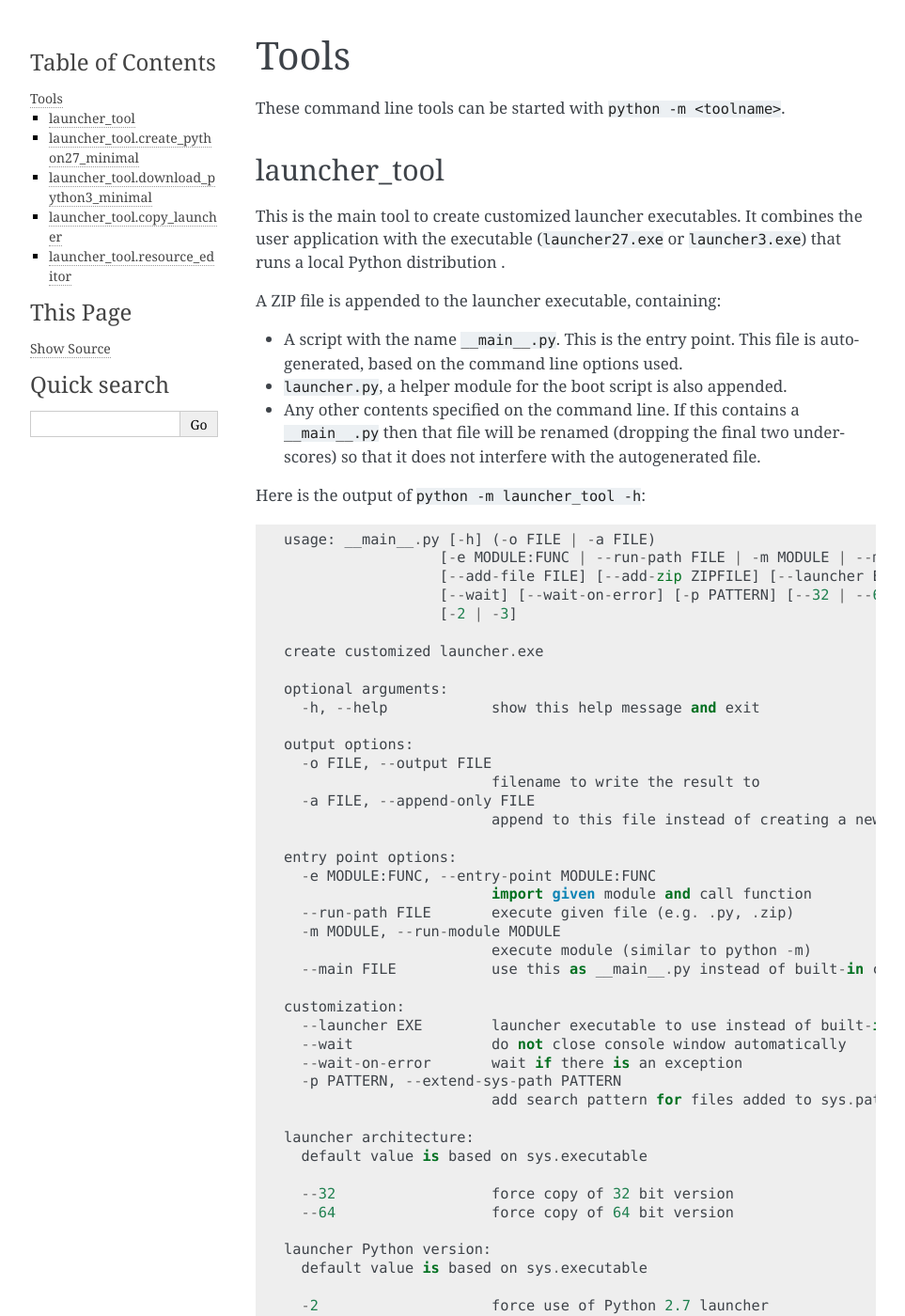
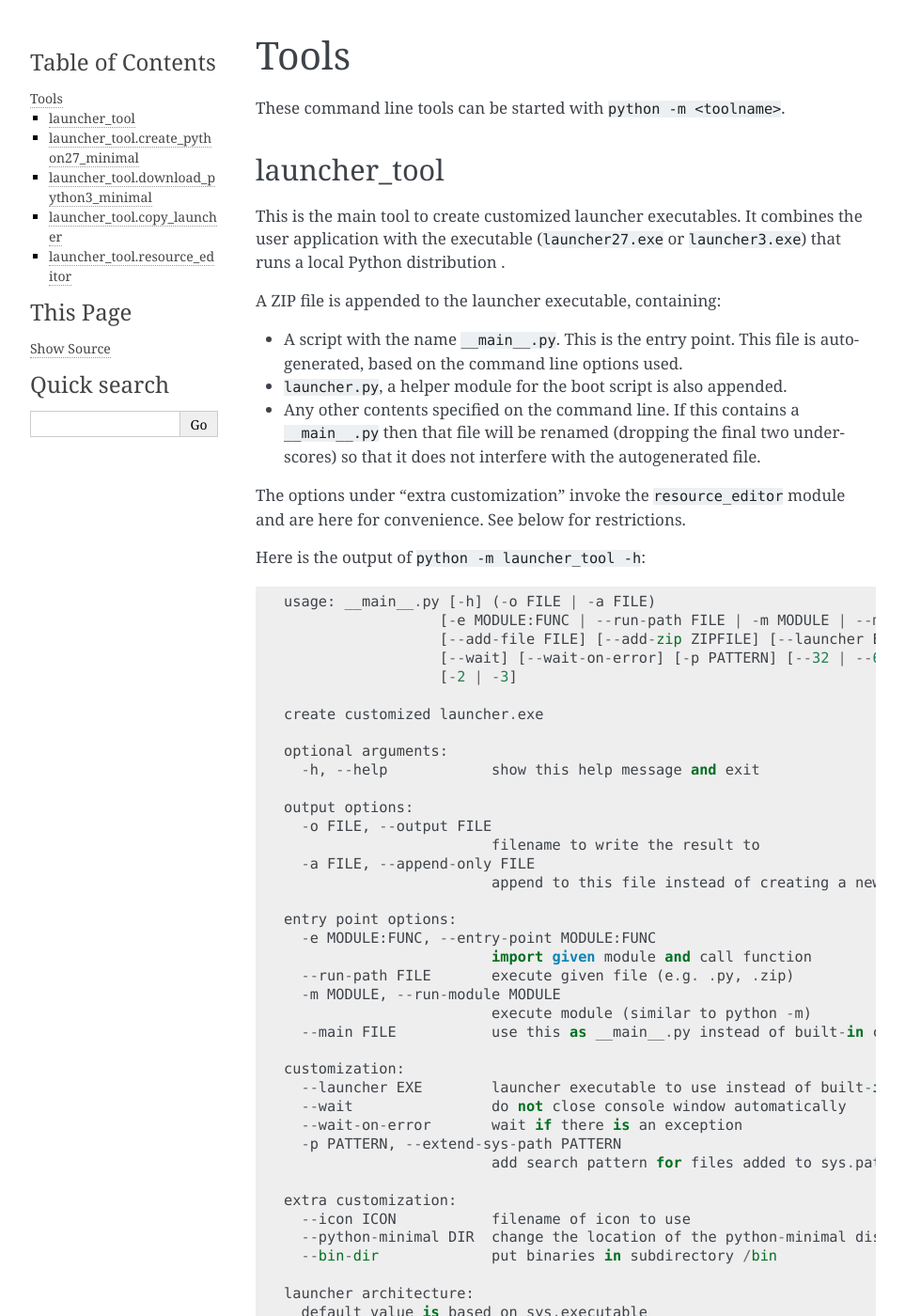
Before and after one commit to zsquareplusc/python-embedded-launcher, a Sphinx documentation site: the page built from documentation/tools.rst, in a window 1280 px wide and 1400 px high. Shown: the whole window at 94% size, without its empty margins (148-1111 px from the left). Built offline with Sphinx 7.4.7, drawn with Linux system fonts in a browser that asks for light colours.

Commit message:
docs: mention "extra customization" options

```diff
--- a/documentation/tools.rst
+++ b/documentation/tools.rst
@@ -19,6 +19,10 @@ A ZIP file is appended to the launcher executable, containing:
 - Any other contents specified on the command line. If this contains a
   ``__main__.py`` then that file will be renamed (dropping the final two
   underscores) so that it does not interfere with the autogenerated file.
+
+The options under "extra customization" invoke the ``resource_editor`` module
+and are here for convenience. See below for restrictions.
+
 
 Here is the output of ``python -m launcher_tool -h``::
 
@@ -53,6 +57,11 @@ Here is the output of ``python -m launcher_tool -h``::
       --wait-on-error       wait if there is an exception
       -p PATTERN, --extend-sys-path PATTERN
                             add search pattern for files added to sys.path
+
+    extra customization:
+      --icon ICON           filename of icon to use
+      --python-minimal DIR  change the location of the python-minimal distribution
+      --bin-dir             put binaries in subdirectory /bin
 
     launcher architecture:
       default value is based on sys.executable
```
Also changed, not shown: 1 other file.
